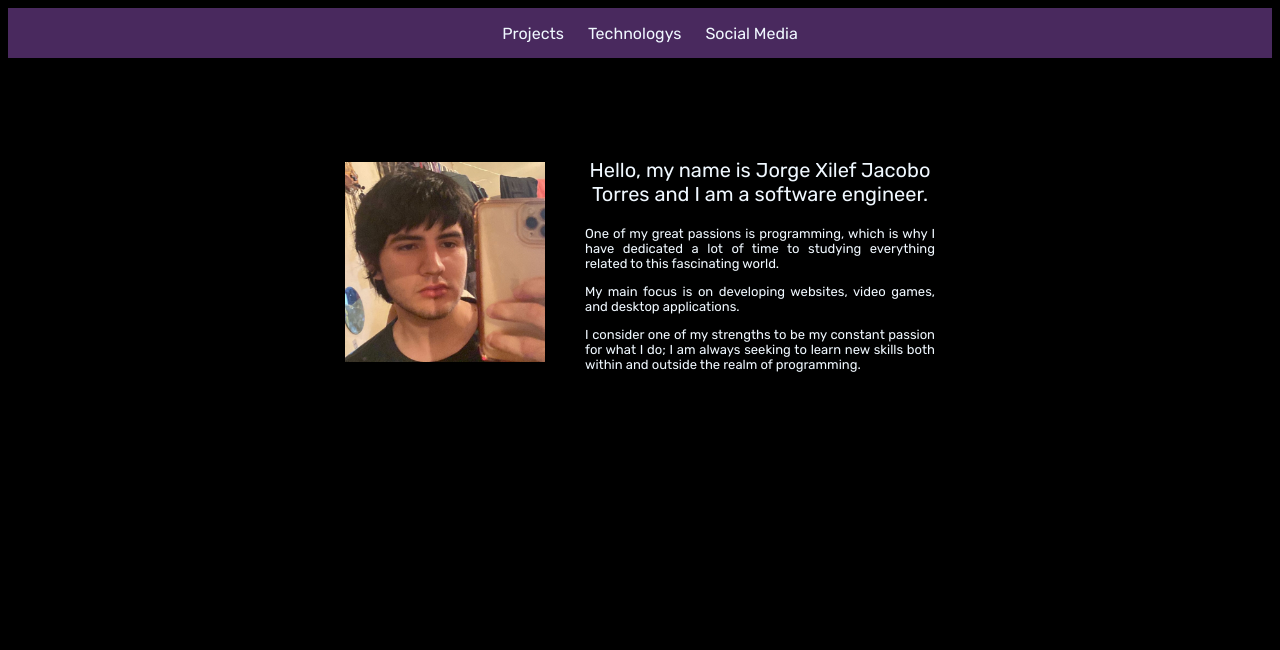
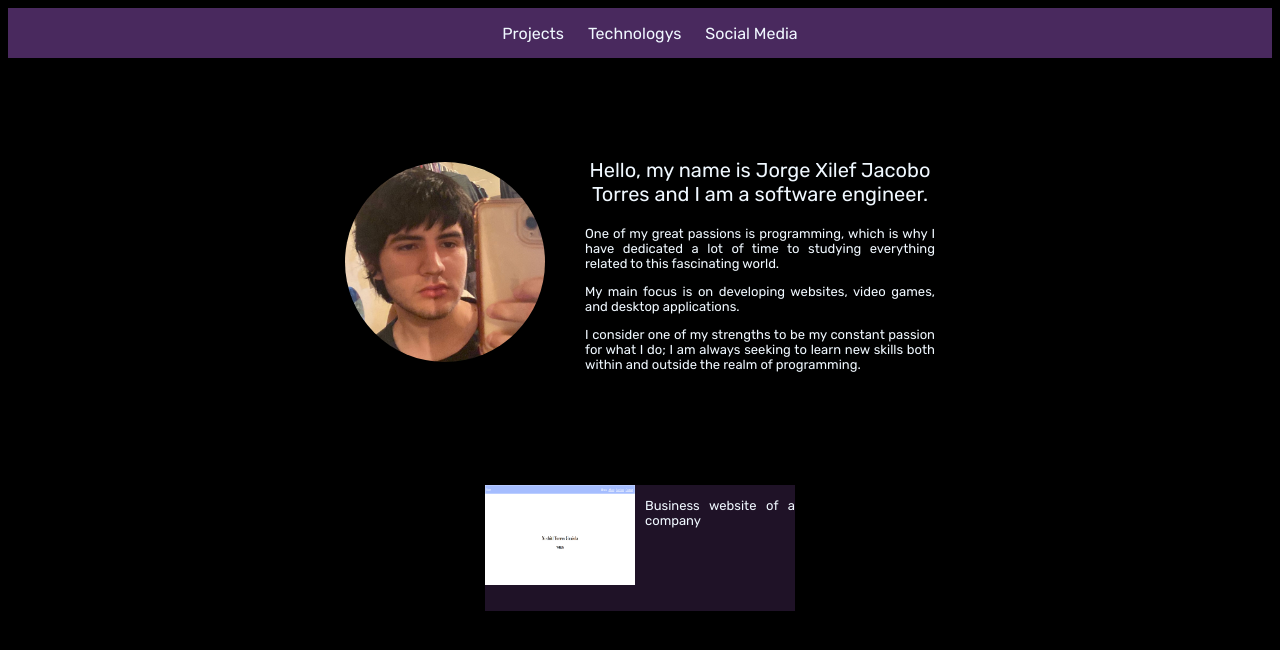
Before and after one commit to XilefTorres/Portfolio, a plain HTML site: page index.html in a window 1280 px wide. Drawn offline with Linux system fonts and the light colour scheme.

Commit message:
20/04/24 commit 1

```diff
--- a/CSS/index.css
+++ b/CSS/index.css
@@ -2,6 +2,7 @@
 
 body{
     background-color: black;
+    font-family: 'Rubik', sans-serif;
 }
 .navbar{
     background-color: rgb(73, 41, 94);
@@ -12,7 +13,6 @@ body{
     display:inline-block;
     margin-right: 20px;
     color: aliceblue;
-    font-family: 'Rubik', sans-serif;
 }
 .navbar ul{
     text-align: center;
@@ -22,10 +22,12 @@ body{
     justify-content: center;
     margin-top: 80px;
     align-items: center;
+    padding-bottom: 100px;
 }
 #profilePic{
     height: 200px;
     width: 200px;
+    border-radius: 200px;
 }
 #profileTxt{
     color: aliceblue;
@@ -34,10 +36,27 @@ body{
     min-width: 150px;
     text-align: justify;
     font-size: small;
-    font-family: 'Rubik', sans-serif;
 }
-
 #firstP{
     text-align: center;
     font-size: 20px;
 }
+.projects{
+    text-align: center;
+    color: aliceblue;
+}
+.projects div{
+    display: inline-flex;
+    background-color: rgb(31, 18, 39);
+}
+.projects img{
+    height: 100px;
+    width: 150px;
+}
+.projects p{
+    margin-left: 10px;
+    height: 100px;
+    width: 150px;
+    font-size: small;
+    text-align: justify;
+}
--- a/index.html
+++ b/index.html
@@ -20,8 +20,13 @@
                 <p id="firstP">Hello, my name is Jorge Xilef Jacobo Torres and I am a software engineer.</p>
                 <p>One of my great passions is programming, which is why I have dedicated a lot of time to studying everything related to this fascinating world.</p>
                 <p>My main focus is on developing websites, video games, and desktop applications.</p>
-                <p>I consider one of my strengths to be my constant passion for what I do; I am always seeking to learn new skills both within and outside the realm of programming.
-                </p>
+                <p>I consider one of my strengths to be my constant passion for what I do; I am always seeking to learn new skills both within and outside the realm of programming.</p>
+            </div>
+        </div>
+        <div class="projects">
+            <div>
+                <img src="Media/TarotWeb.png">
+                <p>Business website of a company</p>
             </div>
         </div>
     </body>
```
Also changed, not shown: Media/TarotWeb.png (added).
